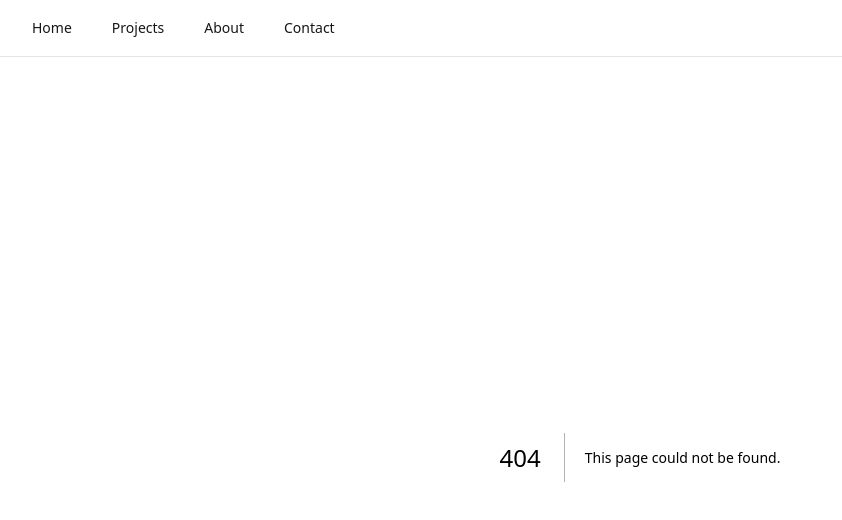
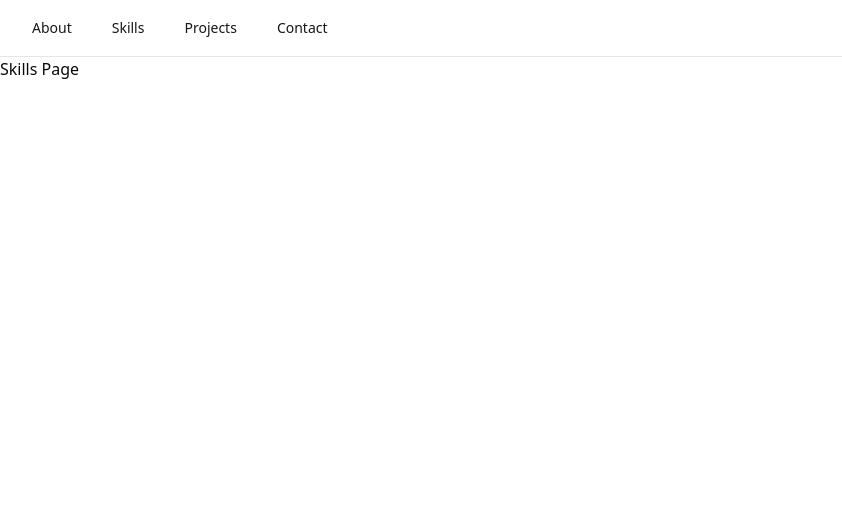
Before and after one commit to ryanpaixao/ryanpaixao.com-src, a Next.js app: page /skills in a window 1280 px wide. Before the commit this address had no page. Shown: the top 520 px of the page, without its empty margins (0-842 px from the left). Built offline with nearby package versions, Linux system fonts and the light colour scheme.

Commit message:
replace: home w/about. add skills route

```diff
--- a/app/components/ui/app-layout-nav/site-header.tsx
+++ b/app/components/ui/app-layout-nav/site-header.tsx
@@ -3,16 +3,16 @@ import MobileNav from './mobile-nav';
 
 const LINKS = [
   {
-    name: 'Home',
+    name: 'About',
     href: '/'
+  },
+  {
+    name: 'Skills',
+    href: '/skills'
   },
   {
     name: 'Projects',
     href: '/projects'
-  },
-  {
-    name: 'About',
-    href: '/about'
   },
   {
     name: 'Contact',
--- a/app/home/page.tsx
+++ b/app/skills/page.tsx
@@ -1,5 +1,5 @@
 export default function Page() {
   return (
-    <div>Home Page</div>
+    <div>Skills Page</div>
   );
 }
```
